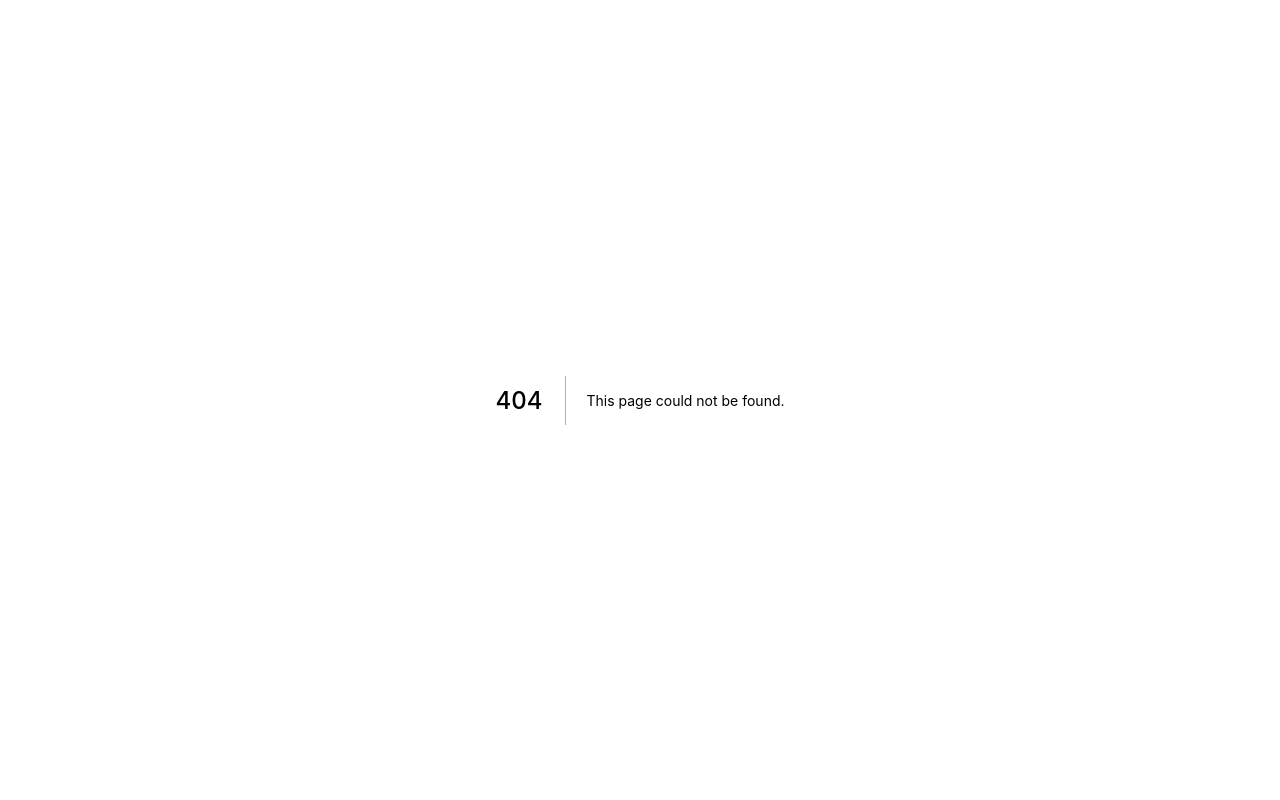
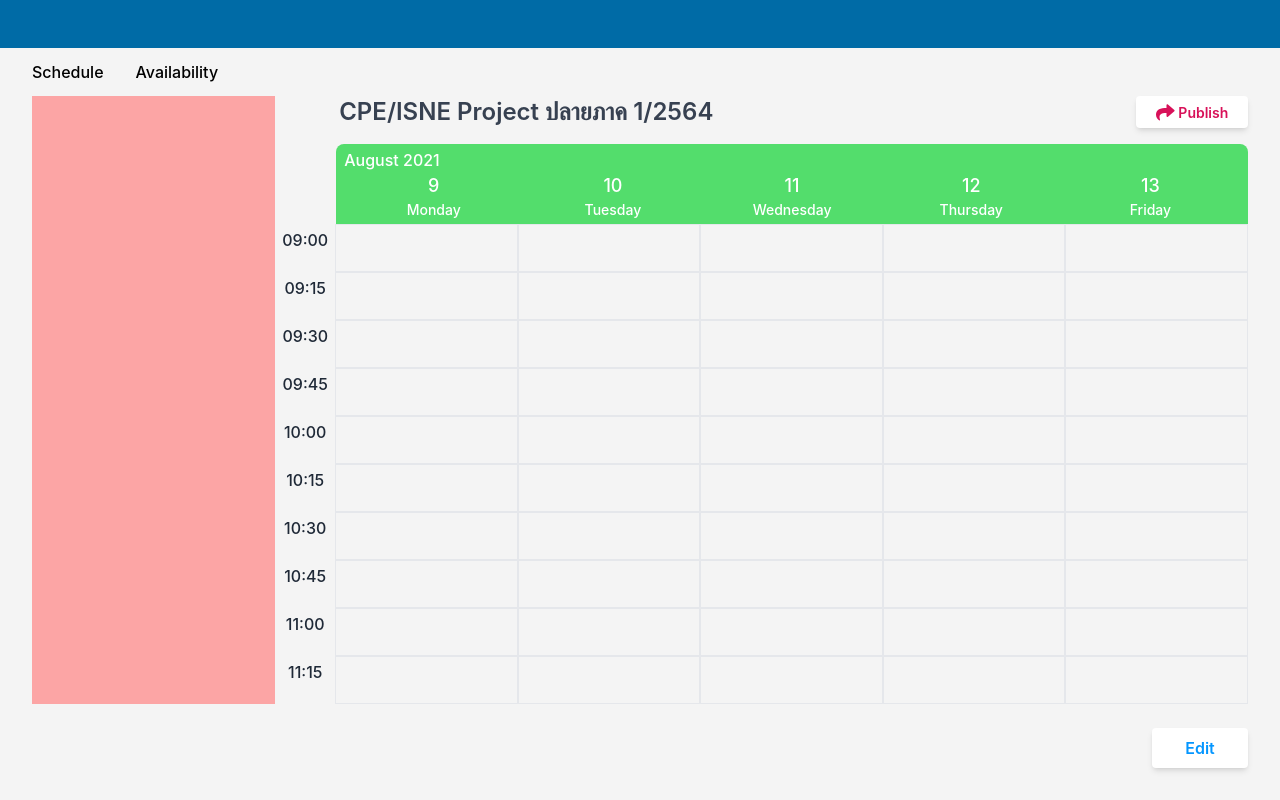
Before and after one commit to BevilKunG/project-exam-scheduling-frontend, a Next.js app: page /schedules/1 in a window 1280 px wide. Before the commit this address had no page. Built offline with nearby package versions, Linux system fonts and the light colour scheme.

Commit message:
add schedule page

```diff
--- /dev/null
+++ b/components/Layout.tsx
@@ -0,0 +1,13 @@
+import {FC} from 'react'
+import Navbar from './Navbar'
+
+const Layout: FC = ({children}) => {
+  return (
+    <div className="w-screen h-screen">
+      <Navbar />
+      {children}
+    </div>
+  )
+}
+
+export default Layout
--- /dev/null
+++ b/components/Navbar.tsx
@@ -0,0 +1,10 @@
+import styles from '../styles/navbar.module.sass'
+
+function Navbar() {
+  return (
+    <div className={`${styles.navbar} w-full h-12`}>
+    </div>
+  )
+}
+
+export default Navbar
--- /dev/null
+++ b/components/Schedule.tsx
@@ -0,0 +1,81 @@
+import {DateTime} from 'luxon'
+import styles from '../styles/schedule.module.sass'
+import mockData from '../libs/mock-data'
+
+function Schedule() {
+  return (
+    <div className={styles.schedule}>
+      <Header />
+      <Body />
+    </div>
+  )
+}
+
+export default Schedule
+
+function Header() {
+  const {dates} = mockData
+  const monthAndYear = DateTime.fromISO(dates[0]).toFormat('LLLL y')
+  return (
+    <div className={styles.header}>
+      <div>
+        <h3 className="text-white text-base font-medium">{monthAndYear}</h3>
+      </div>
+
+      <div className="grid grid-cols-5">
+        {dates.map((date: string) => {
+          const dt = DateTime.fromISO(date)
+          return (
+            <div key={`header-${date}`} className="text-white text-center font-medium">
+              <h3 className="text-lg">{dt.toFormat('d')}</h3>
+              <h3 className="text-sm">{dt.toFormat('cccc')}</h3>
+            </div>
+          )
+        })}
+      </div>
+    </div>
+  )
+}
+
+function Body() {
+  const {times, dates} = mockData
+  return (
+    <div className={styles.body}>
+      <div className="w-16">
+        {times.map((time: string) => (
+          <div key={`time-${time}`} className="h-12 pt-1">
+            <h4 className="text-base font-medium text-gray-800 text-center">{time}</h4>
+          </div>
+        ))}
+      </div>
+
+      <div className="w-full grid grid-cols-5">
+        {dates.map((date: string) => (
+          <Column key={`column-${date}`} date={date} />
+        ))}
+      </div>
+    </div>
+  )
+}
+
+interface ColumnProps {
+  date: string
+}
+
+function Column({date}: ColumnProps) {
+  const {times} = mockData
+  return (
+    <div>
+      {times.map((time: string) => (
+        <Row key={`row-${date}-${time}`} />
+      ))}
+    </div>
+  )
+}
+
+function Row() {
+  return (
+    <div className="h-12 border border-gray-200">
+    </div>
+  )
+}
--- a/package.json
+++ b/package.json
@@ -9,6 +9,11 @@
     "format": "prettier --write \"./**/*.{js, jsx, ts, tsx}\""
   },
   "dependencies": {
+    "@fortawesome/fontawesome-svg-core": "^1.2.36",
+    "@fortawesome/free-brands-svg-icons": "^5.15.4",
+    "@fortawesome/free-regular-svg-icons": "^5.15.4",
+    "@fortawesome/free-solid-svg-icons": "^5.15.4",
+    "@fortawesome/react-fontawesome": "^0.1.16",
     "luxon": "^2.1.1",
     "next": "12.0.4",
     "react": "17.0.2",
--- /dev/null
+++ b/pages/schedules/[id].tsx
@@ -0,0 +1,45 @@
+import {FontAwesomeIcon} from '@fortawesome/react-fontawesome'
+import {faShare} from '@fortawesome/free-solid-svg-icons'
+import Layout from '../../components/Layout'
+import Schedule from '../../components/Schedule'
+import styles from '../../styles/SchedulePage.module.sass'
+
+function SchedulePage() {
+  return (
+    <Layout>
+      <div className={styles.background}>
+        <div className="w-full h-12 flex flex-row text-base font-medium">
+          <h3 className="my-auto mr-8">Schedule</h3>
+          <h3 className="my-auto mr-8">Availability</h3>
+        </div>
+
+        <div className={styles.container}>
+          <div className="bg-red-300 w-full">
+
+          </div>
+
+          <div>
+            <div className="flex flex-row justify-between align-center ml-16 mb-4">
+              <h1 className="text-2xl text-gray-700 font-semibold">CPE/ISNE Project ปลายภาค 1/2564</h1>
+
+              <button className={`${styles.publish} shadow-md`}>
+                <FontAwesomeIcon icon={faShare} size="lg" />
+                <span className="ml-1">Publish</span>
+              </button>
+            </div>
+
+            <Schedule />
+          </div>
+        </div>
+
+        <div className={styles.bottom}>
+          <div className="flex flex-row justify-end align-center pt-6">
+            <button className={`${styles.edit} shadow-md`}>Edit</button>
+          </div>
+        </div>
+      </div>
+    </Layout>
+  )
+}
+
+export default SchedulePage
--- /dev/null
+++ b/styles/SchedulePage.module.sass
@@ -0,0 +1,31 @@
+.background
+  background: #F4F4F4
+  padding: 0 2rem
+
+.container
+  display: grid
+  grid-template-columns: 1fr 4fr
+  width: 100%
+  height: calc(100vh - 12rem)
+
+.bottom
+  width: 100%
+  height: 6rem
+
+button.publish
+  width: 7rem
+  height: 2rem
+  color: #D81159
+  font-size: 0.875rem
+  font-weight: 600
+  background: white
+  border-radius: 0.25rem
+
+button.edit
+  width: 6rem
+  height: 2.5rem
+  color: #0496FF
+  font-size: 1rem
+  font-weight: 600
+  background: white
+  border-radius: 0.25rem
--- /dev/null
+++ b/styles/navbar.module.sass
@@ -0,0 +1,2 @@
+.navbar
+  background: #006BA6
--- /dev/null
+++ b/styles/schedule.module.sass
@@ -0,0 +1,18 @@
+.schedule
+  width: 100%
+  height: calc(100% - 2rem)
+
+.schedule
+  .header
+    background: #53DD6C
+    border-top-left-radius: 0.5rem
+    border-top-right-radius: 0.5rem
+    margin-left: calc(4rem - 3px)
+    padding: 0.25rem 0.5rem
+
+.schedule
+  .body
+    height: calc(100vh - 20rem)
+    display: flex
+    flex-direction: row
+    overflow-y: scroll
```
Also changed, not shown: 1 other file (tests, documents, lock files or other folders).
